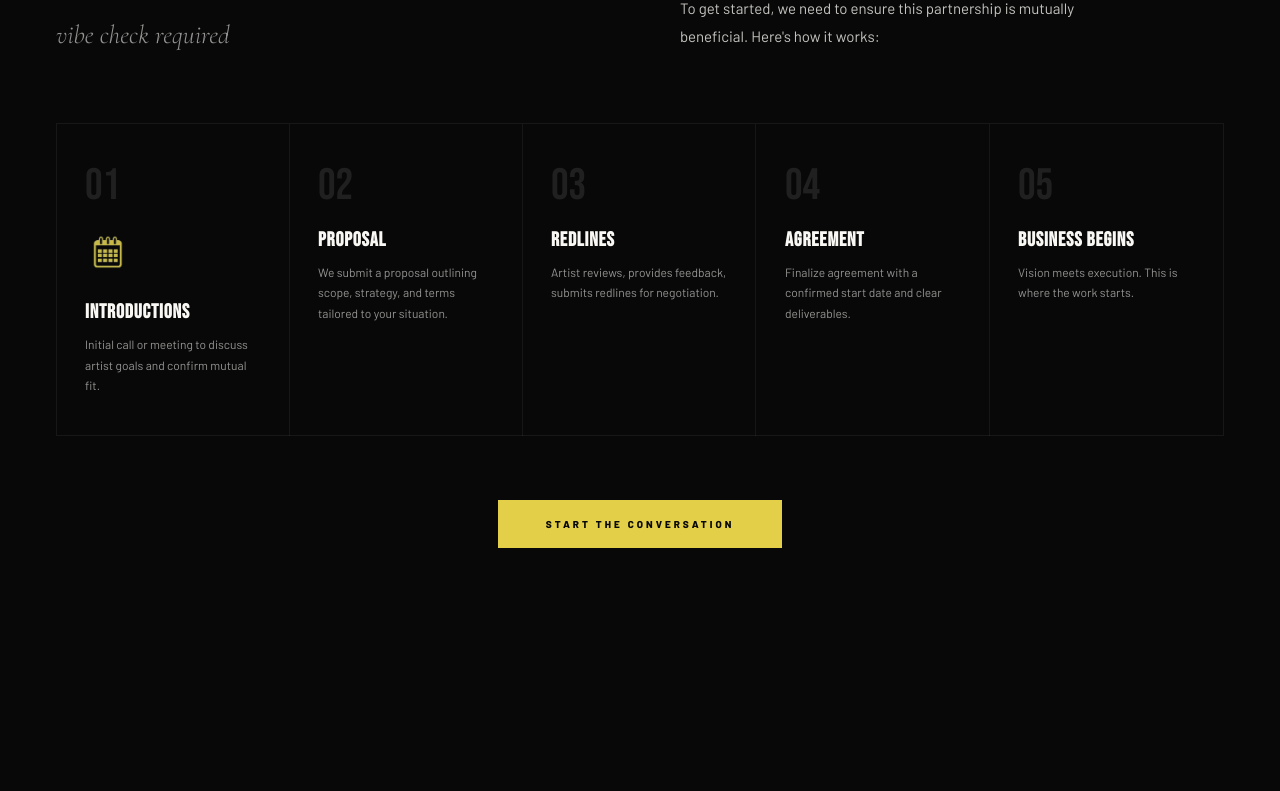
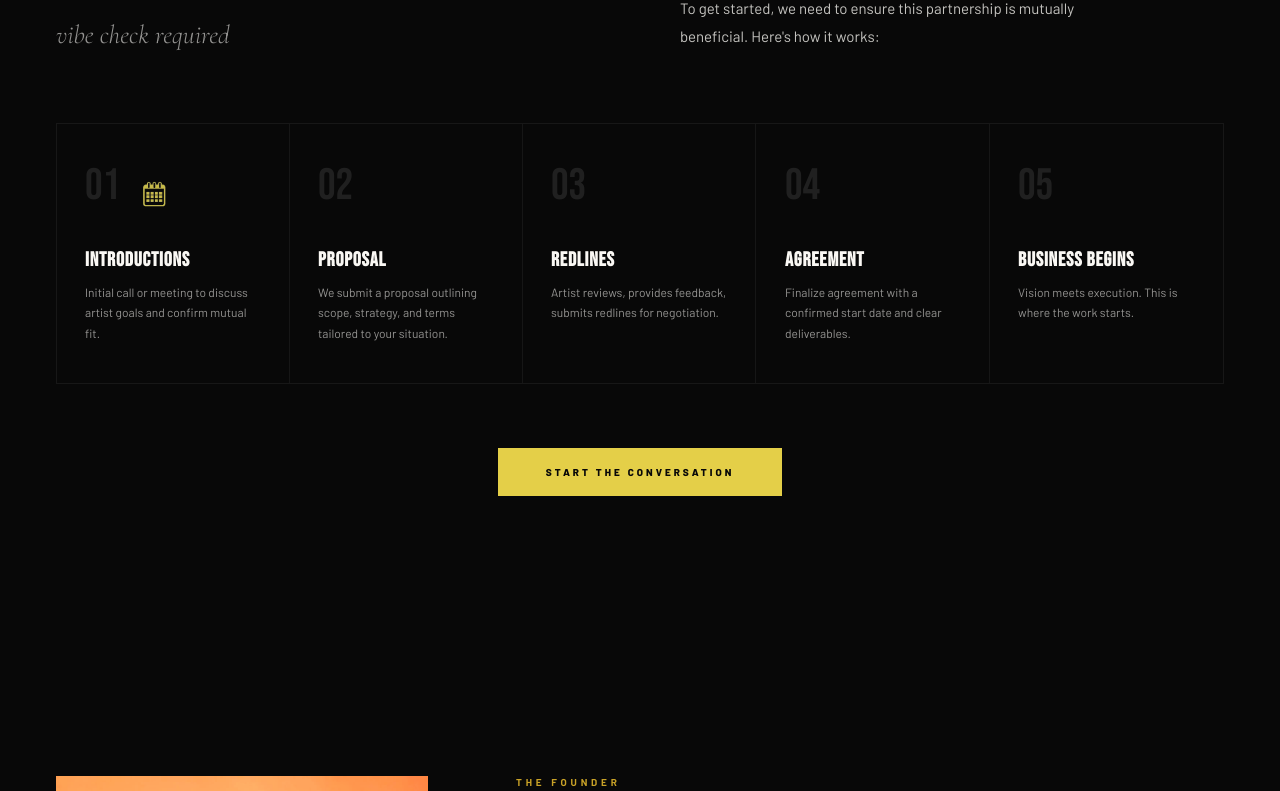
Before and after one commit to Charlesnoiuew/79uyihcoafdasf, a React (Vite) app: page / in a window 1280 px wide. Shown: the part 10740-11531 px from the top of the page. Built offline with nearby package versions, Linux system fonts and the light colour scheme.

Commit message:
Layout logo next to number

```diff
--- a/src/components/Process.css
+++ b/src/components/Process.css
@@ -63,10 +63,16 @@
   font-weight: 400;
 }
 
+.process-step__top {
+  display: flex;
+  align-items: center;
+  gap: 16px;
+  margin-bottom: 20px;
+}
+
 .process-step__logo {
-  width: 60px;
+  width: 48px;
   height: auto;
-  margin-bottom: 16px;
   opacity: 0.85;
   transition: opacity 0.35s;
 }
--- a/src/components/Process.jsx
+++ b/src/components/Process.jsx
@@ -42,10 +42,12 @@ function ProcessStep({ step, index }) {
   const [ref, inView] = useInView()
   return (
     <div ref={ref} className={`process-step animate-on-scroll ${inView ? 'visible' : ''}`} style={{ transitionDelay: `${index * 0.1}s` }}>
-      <div className="process-step__num">{step.num}</div>
-      {index === 0 && (
-        <img src="/images/image-removebg-preview_(10).png" alt="Dream In Color logo" className="process-step__logo" />
-      )}
+      <div className="process-step__top">
+        <div className="process-step__num">{step.num}</div>
+        {index === 0 && (
+          <img src="/images/image-removebg-preview_(10).png" alt="Dream In Color logo" className="process-step__logo" />
+        )}
+      </div>
       <h3 className="process-step__title">{step.title}</h3>
       <p className="process-step__desc">{step.desc}</p>
     </div>
```
